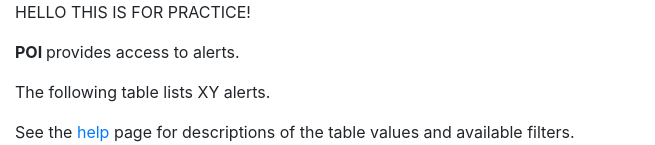
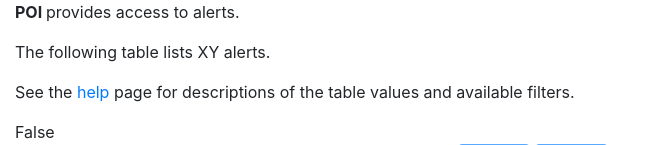
Before and after one commit to ninahernitschek/poi_broker, a Flask app: page / in a window 1280 px wide. Shown: the part 66-211 px from the top of the page, without its empty margins (0-655 px from the left). Run offline with Flask 2, Linux system fonts and the light colour scheme; data that the repository does not hold is empty; some libraries are stand-ins or nearby versions.

Commit message:
Undoing Practice

```diff
--- a/settings.py
+++ b/settings.py
@@ -5,5 +5,3 @@
 #from pathlib import Path  # Python 3.6+ only
 #env_path = Path('.') / '.env'
 #load_dotenv(dotenv_path=env_path)
-
-#THIS IS PRACTICE FOR GITHUB
--- a/templates/main.html
+++ b/templates/main.html
@@ -2,11 +2,6 @@
 {% block content %}
 <div class="row">
   <div class="col-md-12">
-
-
-    <p> HELLO THIS IS FOR PRACTICE! </p>
-
-
     <p>
       <strong>POI </strong> provides access to alerts.
     </p>
```
